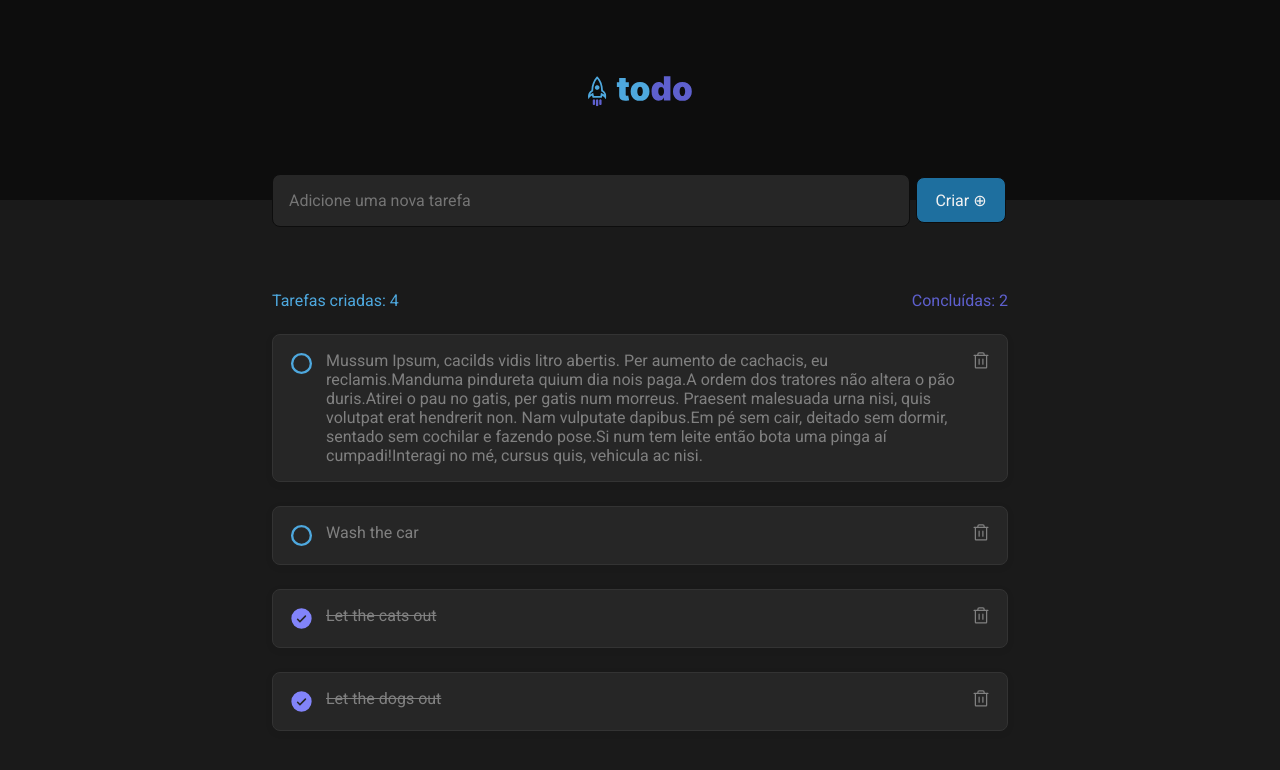
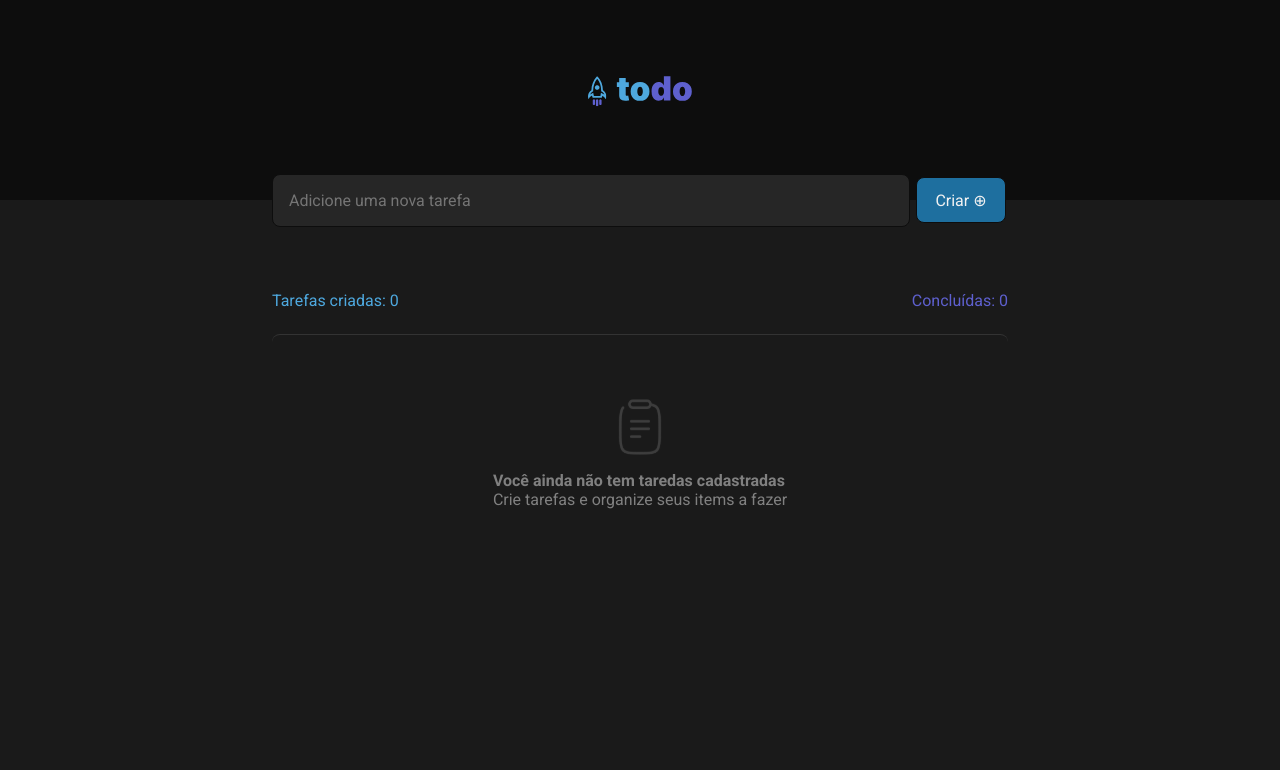
Before and after one commit to ssisaias/desafio01-todo-list, a React (Vite) app: page / in a window 1280 px wide. Shown: the top 770 px of the page. Built offline with nearby package versions, Linux system fonts and the light colour scheme.

Commit message:
wip - list logic implementation

```diff
--- a/src/App.tsx
+++ b/src/App.tsx
@@ -5,8 +5,9 @@ import { v4 }  from 'uuid';
 import { ToDo } from "./Types/Todo";
 import NewTaskForm from "./Components/NewTaskForm";
 import TaskBox from "./Components/TaskBox";
+import { useState } from "react";
 
-const todos: ToDo[] = [
+/* const todos: ToDo[] = [
   {
     createdDate: new Date(),
     description: "Let the cats out",
@@ -33,9 +34,10 @@ const todos: ToDo[] = [
     id: v4(),
     isCompleted: true,
   }
-]
+]; */
 
 function App() {
+  const [todos, setTodos] = useState<ToDo[]>([]);
 
   return (
     <>
```
